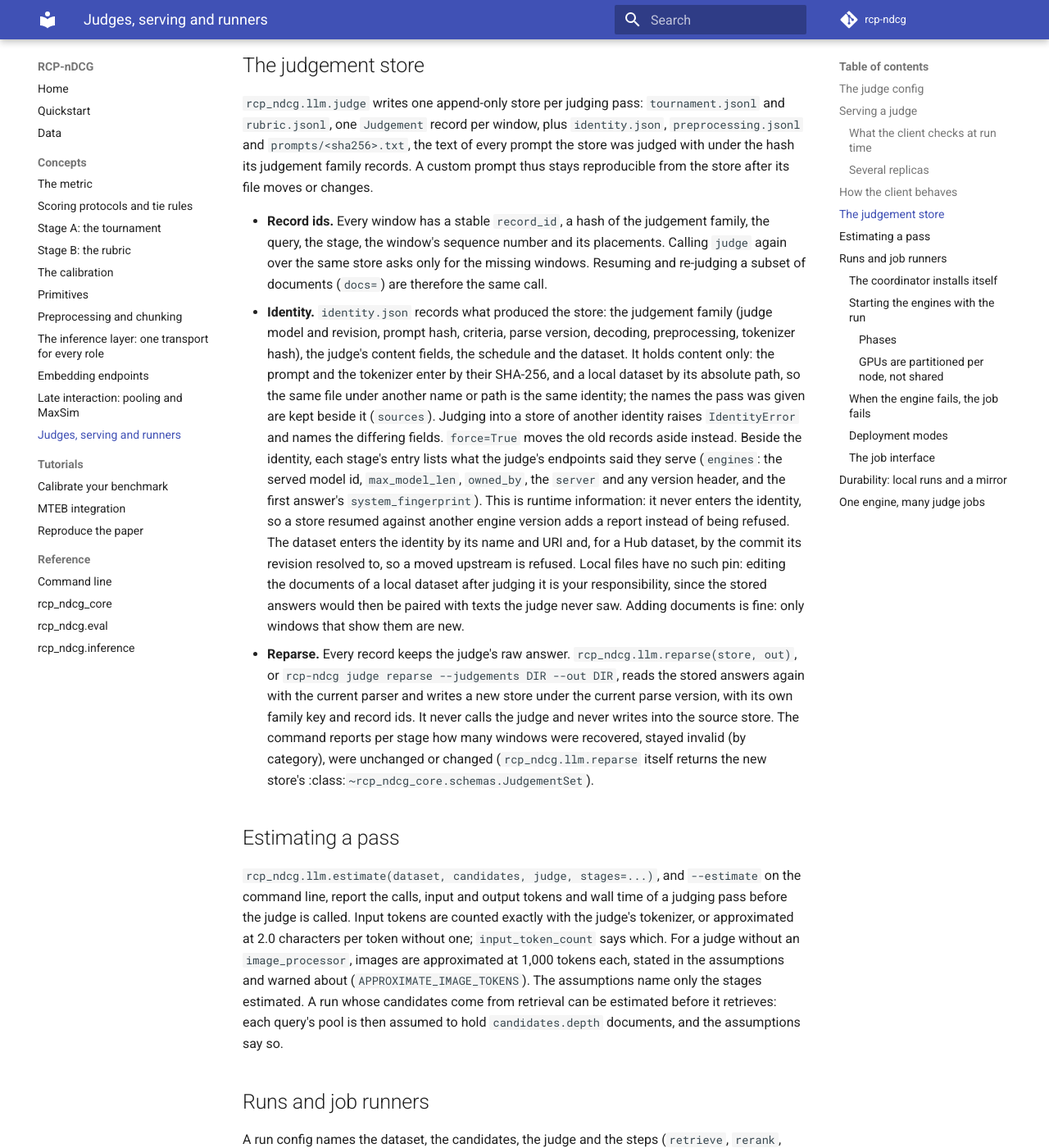
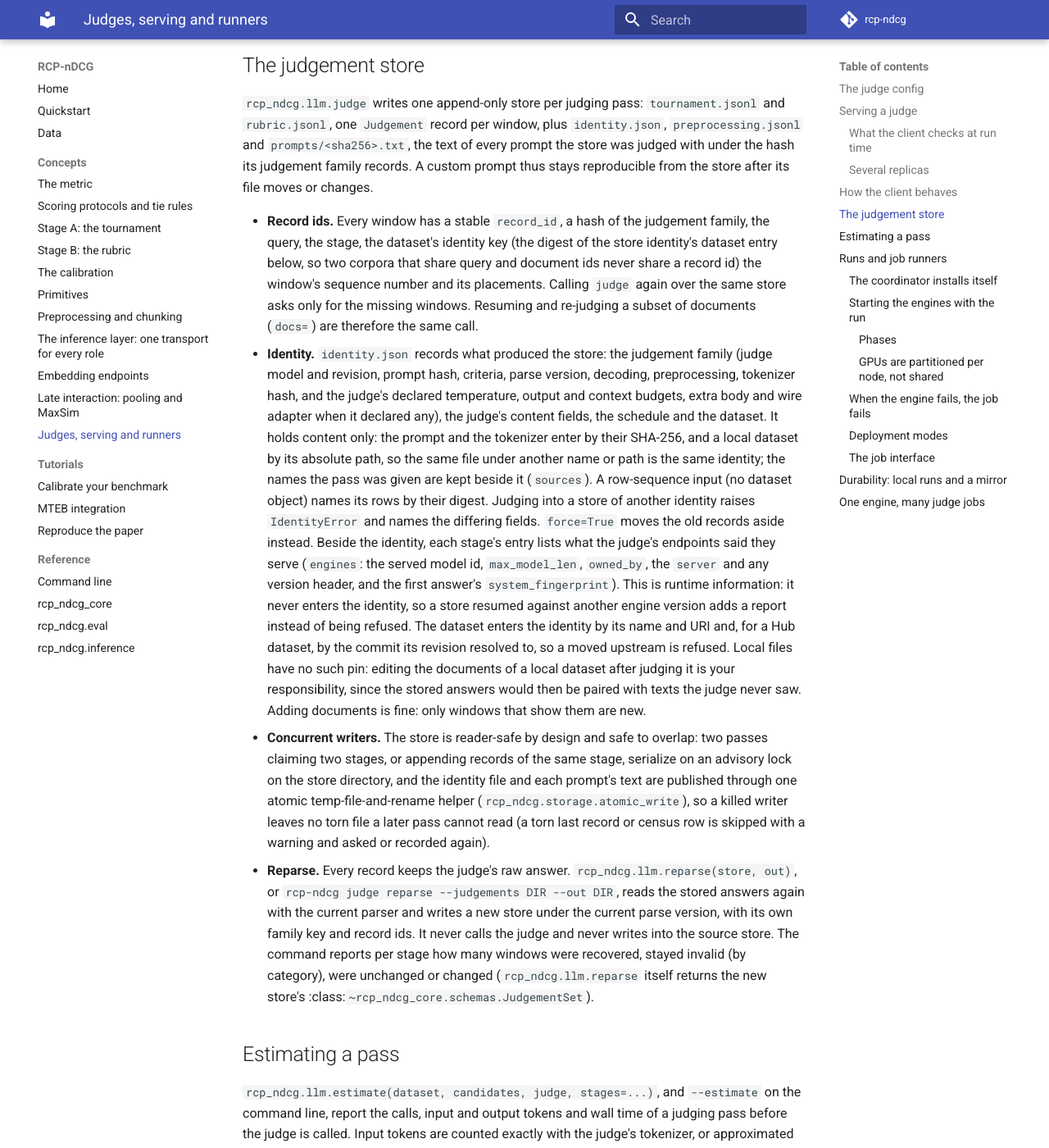
Before and after one commit to cohere-ai/rcp-ndcg, an MkDocs documentation site: the page built from docs/concepts/serving.md, in a window 1280 px wide and 1400 px high, scrolled down 5058 px. Shown: the whole window at 82% size. Built offline with MkDocs 1.6.1 and Material for MkDocs 9.7.7, drawn with Linux system fonts in a browser that asks for light colours; comment, search, counter and statistics services are not loaded.

Commit message:
CHANGELOG and docs for the lane's fixes; the store identity and record-id sections describe the dataset naming, the family's judge fields and the torn-write tolerance

```diff
--- a/docs/concepts/serving.md
+++ b/docs/concepts/serving.md
@@ -158,14 +158,18 @@ every prompt the store was judged with under the hash its judgement family recor
 reproducible from the store after its file moves or changes.
 
 - **Record ids.** Every window has a stable `record_id`, a hash of the judgement family, the query, the stage, the
-  window's sequence number and its placements. Calling `judge` again over the same store asks only for the missing
-  windows. Resuming and re-judging a subset of documents (`docs=`) are therefore the same call.
+  dataset's identity key (the digest of the store identity's dataset entry below, so two corpora that share query
+  and document ids never share a record id) the window's sequence number and its placements. Calling `judge` again
+  over the same store asks only for the missing windows. Resuming and re-judging a subset of documents (`docs=`)
+  are therefore the same call.
 - **Identity.** `identity.json` records what produced the store: the judgement family (judge model and revision,
-  prompt hash, criteria, parse version, decoding, preprocessing, tokenizer hash), the judge's content fields, the
-  schedule and the dataset. It holds content only: the prompt and the tokenizer enter by their SHA-256, and a local
-  dataset by its absolute path, so the same file under another name or path is the same identity; the names the pass
-  was given are kept beside it (`sources`). Judging into a store of another identity raises `IdentityError` and names
-  the differing fields.
+  prompt hash, criteria, parse version, decoding, preprocessing, tokenizer hash, and the judge's declared
+  temperature, output and context budgets, extra body and wire adapter when it declared any), the judge's content
+  fields, the schedule and the dataset. It holds content only: the prompt and the tokenizer enter by their
+  SHA-256, and a local dataset by its absolute path, so the same file under another name or path is the same
+  identity; the names the pass was given are kept beside it (`sources`). A row-sequence input (no dataset
+  object) names its rows by their digest. Judging into a store of another identity raises `IdentityError` and
+  names the differing fields.
   `force=True` moves the old records aside instead. Beside the identity, each stage's entry lists what the judge's
   endpoints said they serve (`engines`: the served model id, `max_model_len`, `owned_by`, the `server` and any
   version header, and the first answer's `system_fingerprint`). This is runtime information: it never enters the
@@ -174,6 +178,11 @@ reproducible from the store after its file moves or changes.
   upstream is refused. Local files have no such pin: editing the documents of a local dataset after judging it is
   your responsibility, since the stored answers would then be paired with texts the judge never saw. Adding
   documents is fine: only windows that show them are new.
+- **Concurrent writers.** The store is reader-safe by design and safe to overlap: two passes claiming two
+  stages, or appending records of the same stage, serialize on an advisory lock on the store directory, and the
+  identity file and each prompt's text are published through one atomic temp-file-and-rename helper
+  (`rcp_ndcg.storage.atomic_write`), so a killed writer leaves no torn file a later pass cannot read (a torn
+  last record or census row is skipped with a warning and asked or recorded again).
 - **Reparse.** Every record keeps the judge's raw answer. `rcp_ndcg.llm.reparse(store, out)`, or
   `rcp-ndcg judge reparse --judgements DIR --out DIR`, reads the stored answers again with the current parser and
   writes a new store under the current parse version, with its own family key and record ids. It never calls the
```
Also changed, not shown: CHANGELOG.md (+76 -0 lines), docs/concepts/tournament.md (+1 -1 lines).
